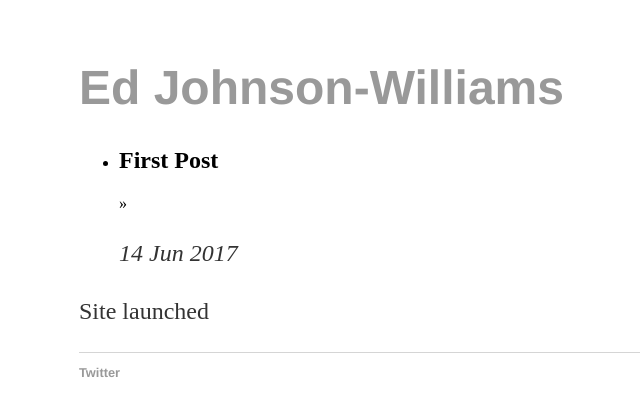
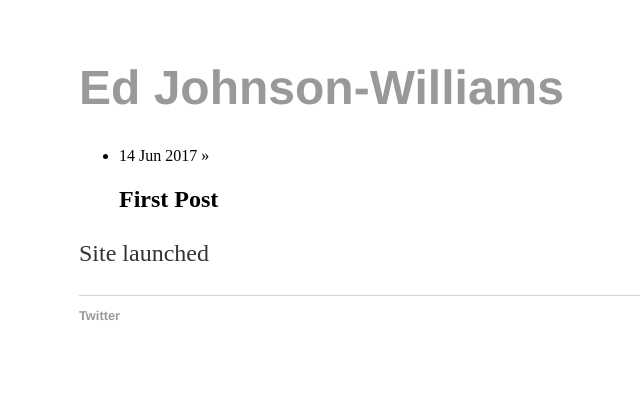
Before and after one commit to edjw/edjw.github.io, a Jekyll site: the page built from _posts/2017-06-14-launch.md, in a window 1280 px wide. Shown: the top 416 px of the page, without its empty margins (113-753 px from the left). Built offline with Jekyll 4.4.1, drawn with Linux system fonts in a browser that asks for light colours.

Commit message:
Create post.html

```diff
--- a/_layouts/post.html
+++ b/_layouts/post.html
@@ -1,7 +1,7 @@
 ---
 layout: default
 ---
-<ul><li><h2>{{ page.title }}</h2> » <p class="meta"><em>{{ page.date | date_to_string }}</em></p></li></ul>
+<ul><li><span>{{ page.date | date_to_string }}</span> » <h2>{{ page.title }}</h2></li></ul>
 
 <div class="post">
   {{ content }}
```
